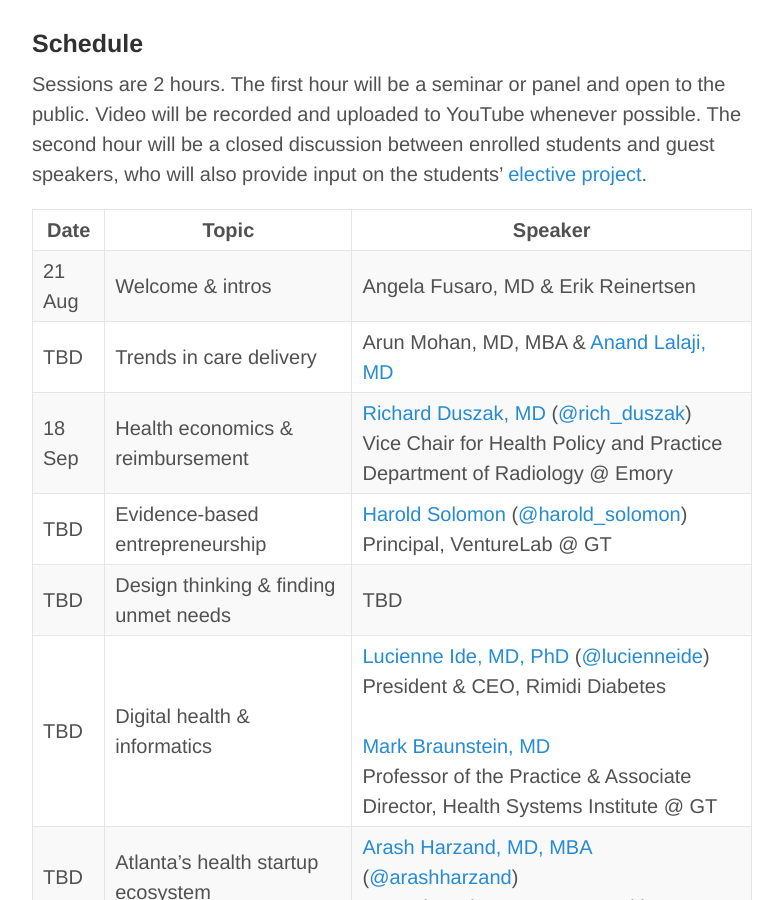
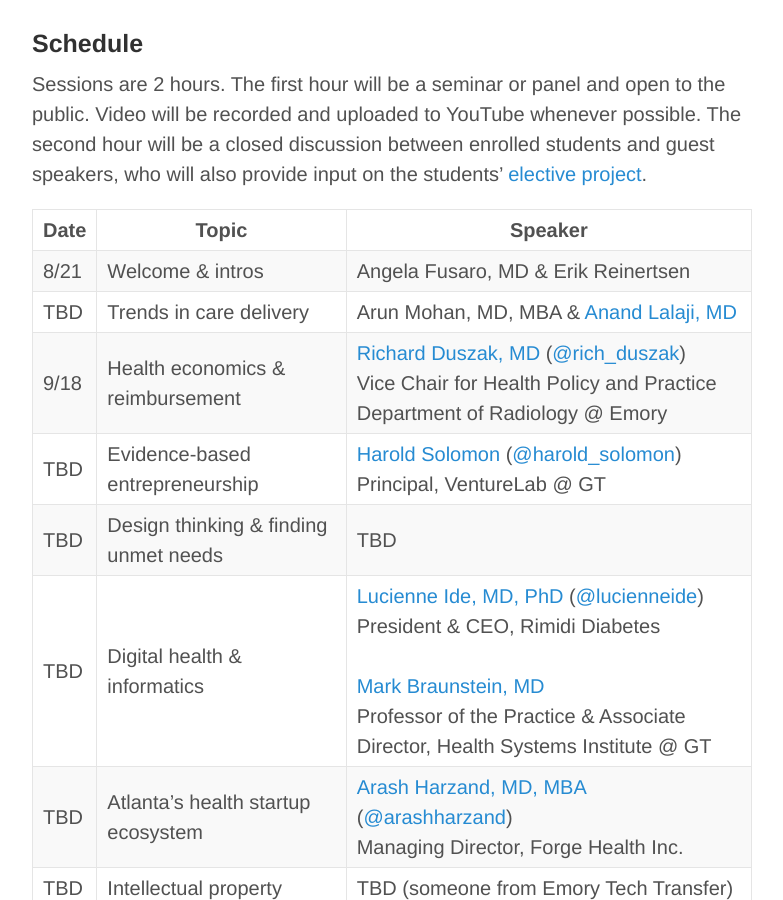
Before and after one commit to erikr/erikr.github.io, a Jekyll site: the page built from iemed.md, in a window 1280 px wide and 900 px high, scrolled down 2137 px. Shown: the whole window, without its empty margins (248-1031 px from the left). Built offline with Jekyll 4.4.1, drawn with Linux system fonts in a browser that asks for light colours; nearby versions of some CDN libraries.

Commit message:
changed date format from UK to USA

```diff
--- a/iemed.md
+++ b/iemed.md
@@ -60,9 +60,9 @@
 
 | Date | Topic | Speaker |
 | --- | --- | --- |
-21 Aug | Welcome & intros | Angela Fusaro, MD & Erik Reinertsen
+8/21 | Welcome & intros | Angela Fusaro, MD & Erik Reinertsen
 TBD | Trends in care delivery | Arun Mohan, MD, MBA & [Anand Lalaji, MD](http://www.theradiologygroup.org/anand_lalaji.php)
-18 Sep | Health economics & reimbursement |  [Richard Duszak, MD](https://www.doximity.com/pub/richard-duszak-md) ([@rich_duszak](https://twitter.com/RichDuszak)) <br>Vice Chair for Health Policy and Practice<br>Department of Radiology @ Emory
+9/18 | Health economics & reimbursement |  [Richard Duszak, MD](https://www.doximity.com/pub/richard-duszak-md) ([@rich_duszak](https://twitter.com/RichDuszak)) <br>Vice Chair for Health Policy and Practice<br>Department of Radiology @ Emory
 TBD | Evidence-based entrepreneurship		| [Harold Solomon](https://www.linkedin.com/in/haroldmsolomon) ([@harold_solomon](https://twitter.com/harold_solomon)) <br>Principal, VentureLab @ GT
 TBD | Design thinking & finding unmet needs | TBD
 TBD | Digital health & informatics | [Lucienne Ide, MD, PhD](https://www.linkedin.com/in/lucienneide) ([@lucienneide](https://twitter.com/Lucienneide)) <br>President & CEO, Rimidi Diabetes <br><br> [Mark Braunstein, MD](http://www.ic.gatech.edu/people/mark-braunstein) <br>Professor of the Practice & Associate Director, Health Systems Institute @ GT
```
